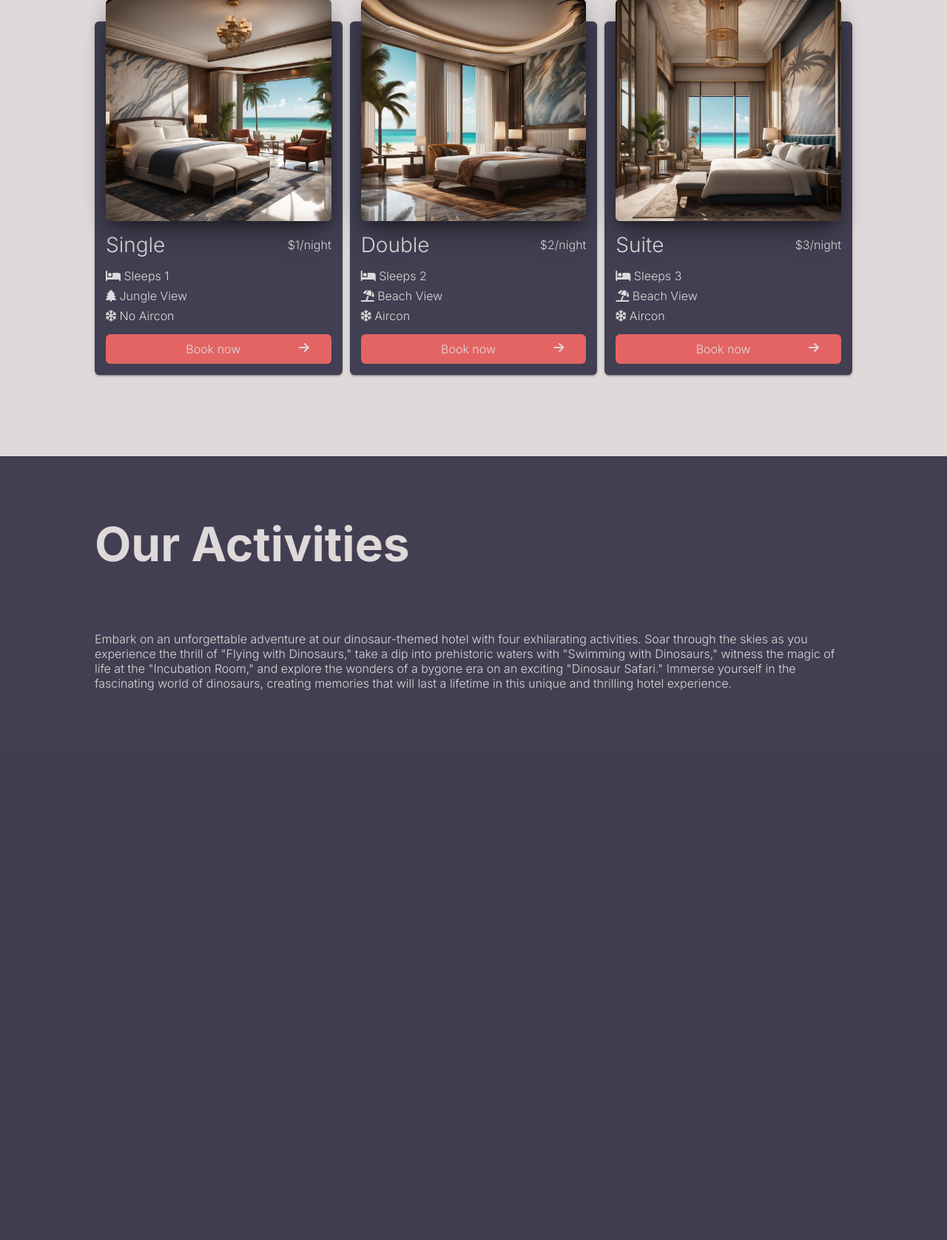
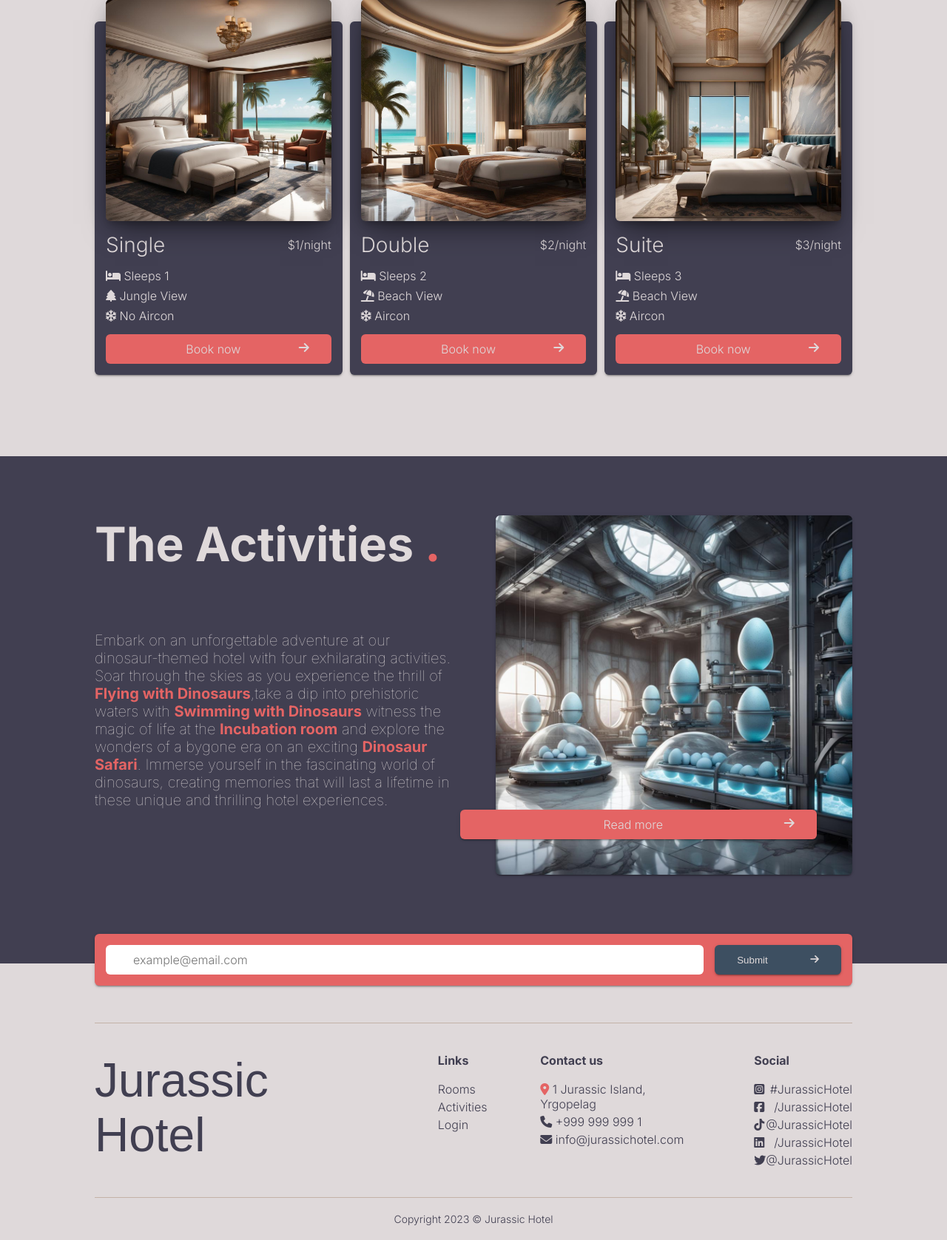
Before and after one commit to Karlsson2/yrgopelagoisland, a PHP site: page / in a window 1280 px wide. Shown: the part 1417-3094 px from the top of the page at 74% size. Before the commit the page ends 2351 px from the top, so only its background shows below. Run offline with PHP 8.4, Linux system fonts and the light colour scheme; data comes from the database, SQL or seed files in the repository; both versions use the stored data as it was after the commit; data that the repository does not hold is empty; some libraries are stand-ins or nearby versions; some web fonts are replaced.

Commit message:
styled indexpage, changed db to accomodate description of activities, added images, updated navigation

```diff
--- a/hotelFunctions.php
+++ b/hotelFunctions.php
@@ -125,6 +125,23 @@ function getAllRooms(): array
     // Fetch the result as an associative array
     $rooms = $query->fetchAll(PDO::FETCH_ASSOC);
     return $rooms;
+}
+function getAllFeatures(): array
+{
+    // Connect to the database using the connect function
+    $dbName = "hotel.db";
+    $db = connect($dbName);
+
+
+    // Prepare the SQL statement
+    $query = $db->prepare('SELECT * FROM features');
+
+    // Execute the query
+    $query->execute();
+
+    // Fetch the result as an associative array
+    $features = $query->fetchAll(PDO::FETCH_ASSOC);
+    return $features;
 }
 
 function insertBooking(string $startDate, string $endDate, int $mealPreference, string $transfercode, string $roomId, int $totalCost)
--- a/index.php
+++ b/index.php
@@ -3,6 +3,7 @@ require 'vendor/autoload.php';
 require __DIR__ . "/header.php";
 require __DIR__ . "/hotelFunctions.php";
 $rooms = getAllRooms();
+$features = getallFeatures();
 
 ?>
 <div class="index-header-image" style="background-image: url('images/index-header.jpg');">
@@ -11,19 +12,18 @@ $rooms = getAllRooms();
         <div class="header-title">Jurassic Hotel</div>
         <div class="header-subtitle">More than a hotel... here life will find a way</div>
     </div>
-
-    <div class="chevron-container"><i class="fa-solid fa-chevron-down"></i></div>
+    <div class="chevron-container"><a href="#about-us"><i class="fa-solid fa-chevron-down"></i></a></div>
 </div>
 <div class="dark-background">
     <div class="container">
-        <div class="about-us-container">
+        <div class="about-us-container" id="about-us">
             <div class="about-us">About Us <span class="coral-text">.</span></div>
             <div class="about-us-text">Welcome to Jurassic Hotel, an extraordinary retreat on a lush Jurassic island. Our hotel invites you to step into a world frozen in time, where the enchanting allure of ancient dinosaurs coexists with modern luxury.<br /><br /> Nestled amid breathtaking scenery, our accommodations seamlessly blend comfort with adventure. Whether you're an intrepid explorer seeking <a href="#" class="coral-text">adventure</a>, a nature enthusiast, or a family seeking a unique getaway, Jurassic Hotel promises an unforgettable experience.</div>
 
         </div>
     </div>
 </div>
-<div class="container light-background">
+<div class="container light-background" id="rooms">
     <div class="room-container">
         <div class="container-title">Our Rooms</div>
         <div class="card-container">
@@ -79,13 +79,64 @@ $rooms = getAllRooms();
 <div class="dark-background">
     <div class="container">
         <div class="activities-container">
-            <div class="container-title">Our Activities</div>
-            <div class="activities-description">Embark on an unforgettable adventure at our dinosaur-themed hotel with four exhilarating activities. Soar through the skies as you experience the thrill of "Flying with Dinosaurs," take a dip into prehistoric waters with "Swimming with Dinosaurs," witness the magic of life at the "Incubation Room," and explore the wonders of a bygone era on an exciting "Dinosaur Safari." Immerse yourself in the fascinating world of dinosaurs, creating memories that will last a lifetime in this unique and thrilling hotel experience.</div>
-            <div class="activities"></div>
+            <div class="content-container-activities">
+                <div class="activities-text">
+                    <div class="container-title">The Activities <span class="coral-text">.</span></div>
+                    <div class="activities-description">Embark on an unforgettable adventure at our dinosaur-themed hotel with four exhilarating activities. Soar through the skies as you experience the thrill of <span class="coral-text">Flying with Dinosaurs</span>,take a dip into prehistoric waters with <span class="coral-text">Swimming with Dinosaurs</span> witness the magic of life at the <span class="coral-text">Incubation room</span> and explore the wonders of a bygone era on an exciting <span class="coral-text">Dinosaur Safari</span>. Immerse yourself in the fascinating world of dinosaurs, creating memories that will last a lifetime in these unique and thrilling hotel experiences.</div>
+                </div>
+                <div class="activities-images">
+
+                    <img src="<?= $features[1]["image"] ?>" class="activities-image-<?= $key ?>" alt="">
+                    <div class="button-div">
+                        <a href="/room.php?room=<?= $room["id"] ?>" class="activities-button">
+                            <span class="button-text">Read more </span><i class="fa-solid fa-arrow-right"></i>
+                        </a>
+                    </div>
+                </div>
+
+            </div>
         </div>
     </div>
 </div>
+<div class="light-background">
+    <div class="footer">
+        <div class="sign-up">
+            <form action="#">
+                <input type="text" name="email" placeholder="example@email.com">
+                <button type="submit">Submit <i class="fa-solid fa-arrow-right"></i></button>
+            </form>
+        </div>
 
+
+        <div class="footer-container">
+            <div class="logo">Jurassic Hotel</div>
+            <div class="footer-links">
+                <div class="footer-title">Links</div>
+                <a href="#">Rooms</a>
+                <a href="#">Activities</a>
+                <a href="#">Login</a>
+            </div>
+            <div class="contact-us">
+                <div class="footer-title">Contact us</div>
+                <div class="address"><span class="coral-text"><i class="fa-solid fa-location-dot"></i></span> 1 Jurassic Island, Yrgopelag</div>
+                <div class="phone"><i class="fa-solid fa-phone"></i> +999 999 999 1</div>
+                <div class="email"><i class="fa-solid fa-envelope"></i> <a href="mailto:info@jurassichotel.com">info@jurassichotel.com</a></div>
+            </div>
+
+            <div class="social">
+                <div class="footer-title">Social</div>
+                <a href="#"><i class="fa-brands fa-square-instagram"></i> #JurassicHotel</a>
+                <a href="#"><i class="fa-brands fa-square-facebook"></i> /JurassicHotel</a>
+                <a href="#"><i class="fa-brands fa-tiktok"></i> @JurassicHotel</a>
+                <a href="#"><i class="fa-brands fa-linkedin"></i> /JurassicHotel</a>
+                <a href="#"><i class="fa-brands fa-twitter"></i> @JurassicHotel</a>
+            </div>
+        </div>
+    </div>
+    <div class="copyright">
+        <div class="copyright-text"> Copyright 2023 &copy; Jurassic Hotel</div>
+    </div>
+</div>
 <script type="text/javascript" src="https://cdn.jsdelivr.net/jquery/latest/jquery.min.js"></script>
 <script type="text/javascript" src="https://cdn.jsdelivr.net/momentjs/latest/moment.min.js"></script>
 <script type="text/javascript" src="https://cdn.jsdelivr.net/npm/daterangepicker/daterangepicker.min.js"></script>
--- a/navigation.php
+++ b/navigation.php
@@ -1,8 +1,8 @@
 <div class="nav">
-    <div class="logo">Jurassic Hotel</div>
+    <div class="logo"><a href="/index.php">Jurassic Hotel</a></div>
     <div class="options">
-        <div class="activities">Activities</div>
-        <div class="rooms">Rooms</div>
-        <div class="login">Login</div>
+        <div class="activities"><a href="#">Activities</a></div>
+        <div class="rooms"><a href="/index.php#rooms">Rooms</a></div>
+        <div class="login"><a href="#">Login</a></div>
     </div>
 </div>
--- a/style.css
+++ b/style.css
@@ -73,8 +73,17 @@ form {
   width: 80%;
   margin: 0 auto;
   position: sticky;
-  z-index: 2;
+  z-index: 3;
   color: var(--pearl);
+}
+.nav a {
+  text-decoration: none;
+  color: var(--pearl);
+}
+
+.nav a:hover {
+  cursor: pointer;
+  color: var(--coral);
 }
 .logo {
   font-family: 'Jurassic Park', sans-serif;
@@ -109,6 +118,11 @@ form {
 .header-title {
   font-family: 'Jurassic Park', sans-serif;
   font-size: 154px;
+}
+.header-subtitle {
+  margin-top: -40px;
+  margin-left: 62px;
+  font-weight: 600;
 }
 .header-text-container {
   color: var(--pearl);
@@ -150,14 +164,24 @@ form {
   justify-content: center;
   align-items: center;
   z-index: 2;
+  position: relative;
+}
+.chevron-container:hover {
+  background: var(--coral);
+  cursor: pointer;
+}
+
+#about-us {
+  text-decoration: none;
 }
 
 .room-container,
-.about-us-container,
-.activities-container {
+.about-us-container {
   padding: 80px 0px;
 }
-
+.activities-container {
+  padding: 80px 0px 120px 0px;
+}
 .card-container {
   display: flex;
   gap: 10px;
@@ -272,3 +296,145 @@ form {
   width: 100%;
   height: 100%;
 }
+.activities-text {
+  width: 50%;
+}
+.activities-description {
+  width: 100%;
+  font-weight: 100;
+  font-size: 20px;
+}
+.activities-images {
+  width: 50%;
+  position: relative;
+}
+
+.activities-images img {
+  height: 100%;
+  width: 100%;
+  border-radius: 6px;
+  box-shadow: 0 2px 2px 0 rgba(0, 0, 0, 0.14), 0 3px 1px -2px rgba(0, 0, 0, 0.2),
+    0 1px 5px 0 rgba(0, 0, 0, 0.12);
+  object-fit: cover;
+}
+.content-container-activities {
+  gap: 60px;
+  display: flex;
+}
+
+.activities-button {
+  position: absolute;
+  width: 100%;
+  right: 10%;
+  bottom: 48px;
+  background: var(--coral);
+  display: flex;
+  padding: 10px 30px;
+  text-decoration: none;
+  color: var(--pearl);
+  transition: all 0.3s ease;
+  border-radius: 6px;
+  box-shadow: 0 2px 2px 0 rgba(0, 0, 0, 0.14), 0 3px 1px -2px rgba(0, 0, 0, 0.2),
+    0 1px 5px 0 rgba(0, 0, 0, 0.12);
+}
+.activities-button:hover {
+  transform: scale(1.1);
+}
+.coral-background {
+  background: var(--coral);
+  color: var(--pearl);
+}
+
+.footer {
+  width: 80%;
+  margin: 0 auto;
+  padding: 80px 0px 40px 0px;
+  position: relative;
+}
+.footer-container {
+  display: flex;
+  gap: 7%;
+  justify-content: center;
+  padding-top: 40px;
+  border-top: var(--sand) solid 1px;
+}
+.sign-up {
+  position: absolute;
+  width: 100%;
+  background: var(--coral);
+  color: var(--pearl);
+  top: -40px;
+  border-radius: 6px;
+  box-shadow: 0 2px 2px 0 rgba(0, 0, 0, 0.14), 0 3px 1px -2px rgba(0, 0, 0, 0.2),
+    0 1px 5px 0 rgba(0, 0, 0, 0.12);
+}
+.sign-up form {
+  display: flex;
+  gap: 15px;
+  justify-content: center;
+  width: 100%;
+  padding: 15px;
+}
+.sign-up input {
+  border: none;
+  border-radius: 6px;
+  font-family: 'Inter', sans-serif;
+  font-size: 16px;
+}
+.sign-up button {
+  border: none;
+  width: 20%;
+  background: var(--ocean);
+  color: var(--pearl);
+  display: flex;
+  padding: 10px 30px;
+  text-decoration: none;
+  color: var(--pearl);
+  transition: all 0.3s ease;
+  border-radius: 6px;
+  box-shadow: 0 2px 2px 0 rgba(0, 0, 0, 0.14), 0 3px 1px -2px rgba(0, 0, 0, 0.2),
+    0 1px 5px 0 rgba(0, 0, 0, 0.12);
+  justify-content: space-between;
+  align-items: center;
+}
+.footer-title {
+  margin-bottom: 15px;
+  font-weight: 700;
+}
+.footer-links,
+.social {
+  display: flex;
+  flex-direction: column;
+  gap: 4px;
+}
+
+.social a {
+  display: flex;
+  justify-content: space-between;
+  align-items: center;
+}
+.footer a {
+  text-decoration: none;
+  color: var(--gun-powder);
+}
+
+.footer a:hover {
+  color: var(--coral);
+}
+.contact-us {
+  display: flex;
+  flex-direction: column;
+  gap: 4px;
+}
+.copyright {
+  text-align: center;
+  font-size: 14px;
+  width: 80%;
+  border-top: var(--sand) solid 1px;
+  margin: 0 auto;
+  padding: 20px;
+}
+
+.button:hover {
+  background: #e15353;
+}
```
Also changed, not shown: hotel.db, images/flight.jpg (added), images/incubation.jpg (added), images/safari.jpg (added), images/swim.jpg (added).
